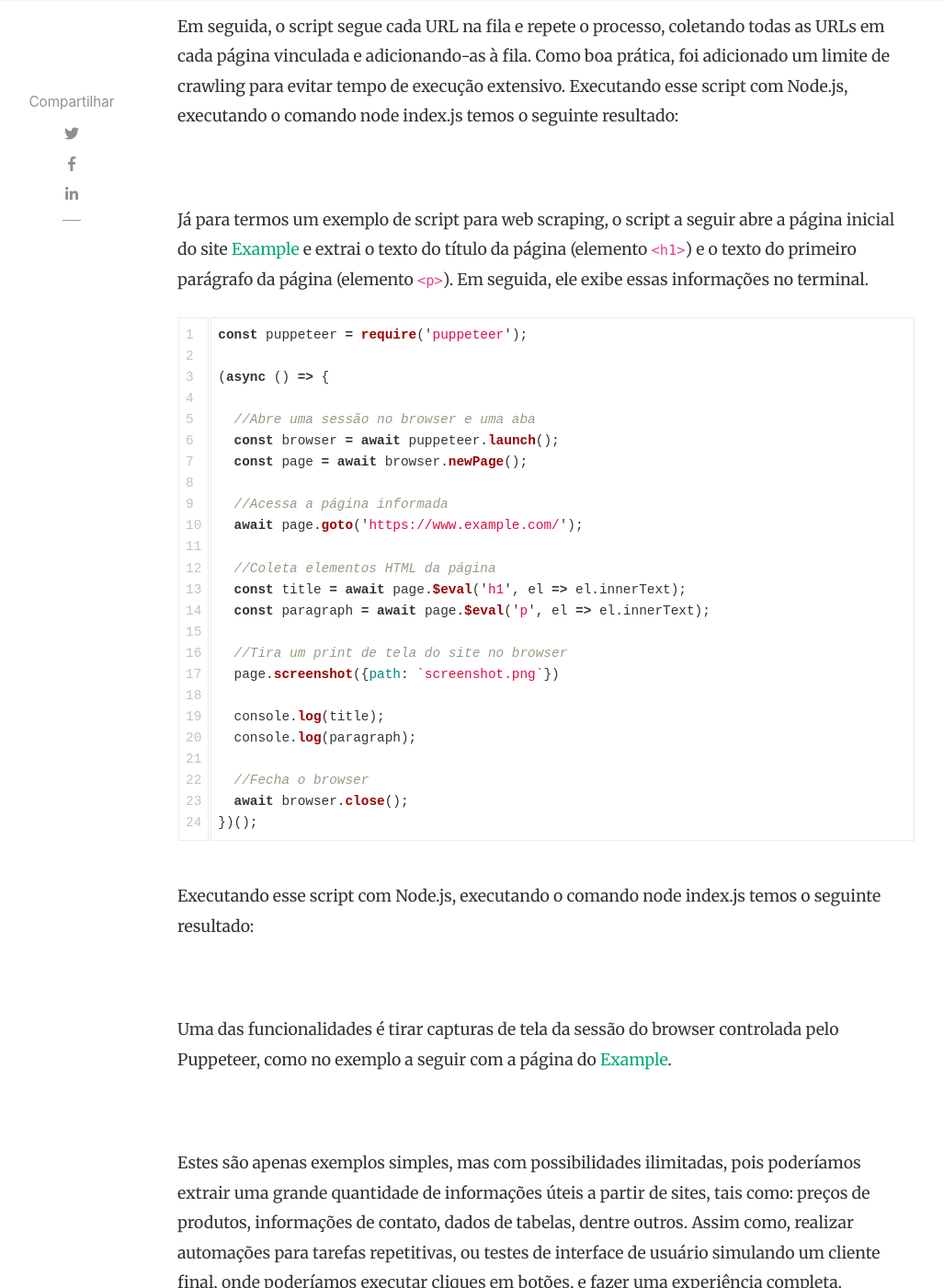
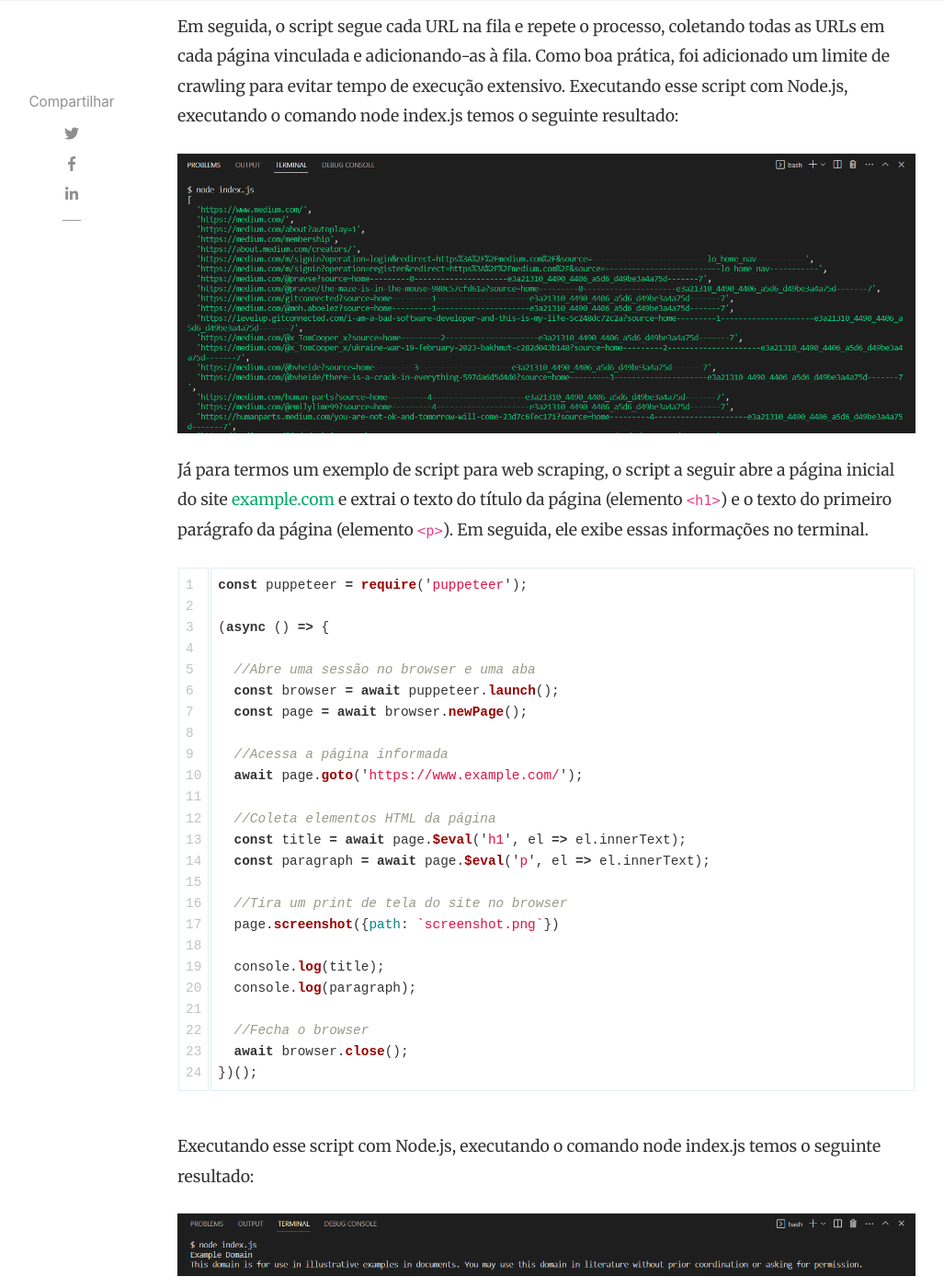
Before and after one commit to davidalecrim1/blog, a Jekyll site: the page built from _posts/2023-02-24-node-js-web-crawling-puppeteer.md, in a window 1280 px wide and 1400 px high, scrolled down 4309 px. Shown: the whole window at 92% size, without its empty margins (92-1119 px from the left). Built offline with Jekyll 4.4.1, drawn with Linux system fonts in a browser that asks for light colours; nearby versions of some CDN libraries; comment, search, counter and statistics services are not loaded.

Commit message:
ajuste de imagens

````diff
--- a/_posts/2023-02-24-node-js-web-crawling-puppeteer.md
+++ b/_posts/2023-02-24-node-js-web-crawling-puppeteer.md
@@ -93,9 +93,9 @@ Este script abre o site do [Medium](https://www.medium.com) em uma instância do
 Em seguida, o script segue cada URL na fila e repete o processo, coletando todas as URLs em cada página vinculada e adicionando-as à fila. Como boa prática, foi adicionado um limite de crawling para evitar tempo de execução extensivo.
 Executando esse script com Node.js, executando o comando node index.js temos o seguinte resultado:
 
-![](assets/images/posts/puppeteer-result-01.png)
+![](../assets/images/posts/puppeteer-result-01.png)
 
-Já para termos um exemplo de script para web scraping, o script a seguir abre a página inicial do site [Example](https://www.example.com/) e extrai o texto do título da página (elemento `<h1>`) e o texto do primeiro parágrafo da página (elemento `<p>`). Em seguida, ele exibe essas informações no terminal.
+Já para termos um exemplo de script para web scraping, o script a seguir abre a página inicial do site [example.com](https://www.example.com/) e extrai o texto do título da página (elemento `<h1>`) e o texto do primeiro parágrafo da página (elemento `<p>`). Em seguida, ele exibe essas informações no terminal.
 
 ```javascript
 const puppeteer = require('puppeteer');
@@ -126,11 +126,11 @@ const puppeteer = require('puppeteer');
 
 Executando esse script com Node.js, executando o comando node index.js temos o seguinte resultado:
 
-![](assets/images/posts/puppeteer-result-02.png)
+![](../assets/images/posts/puppeteer-result-02.png)
 
-Uma das funcionalidades é tirar capturas de tela da sessão do browser controlada pelo Puppeteer, como no exemplo a seguir com a página do [Example](https://www.example.com).
+Uma das funcionalidades é tirar capturas de tela da sessão do browser controlada pelo Puppeteer, como no exemplo a seguir com a página do [example.com](https://www.example.com).
 
-![](assets/images/posts/puppeteer-result-03.png)
+![](../assets/images/posts/puppeteer-result-03.png)
 
 
 Estes são apenas exemplos simples, mas com possibilidades ilimitadas, pois poderíamos extrair uma grande quantidade de informações úteis a partir de sites, tais como: preços de produtos, informações de contato, dados de tabelas, dentre outros. Assim como, realizar automações para tarefas repetitivas, ou testes de interface de usuário simulando um cliente final, onde poderíamos executar cliques em botões, e fazer uma experiência completa.
@@ -143,4 +143,4 @@ Após a compreensão dos conceitos de web crawling e web scraping e seu uso, con
 
 Com a imagem a seguir, conseguimos visualizar diversas informações de vários sites da internet, e como os mecanismo de buscam usam o que foi indexado (ou seja, salva e manipula o HTML puro como fizemos acima) para trazer uma experiência customizada para o usuário.
 
-![](assets/images/posts/exemplo-google-01.png)
+![](../assets/images/posts/exemplo-google-01.png)
````
